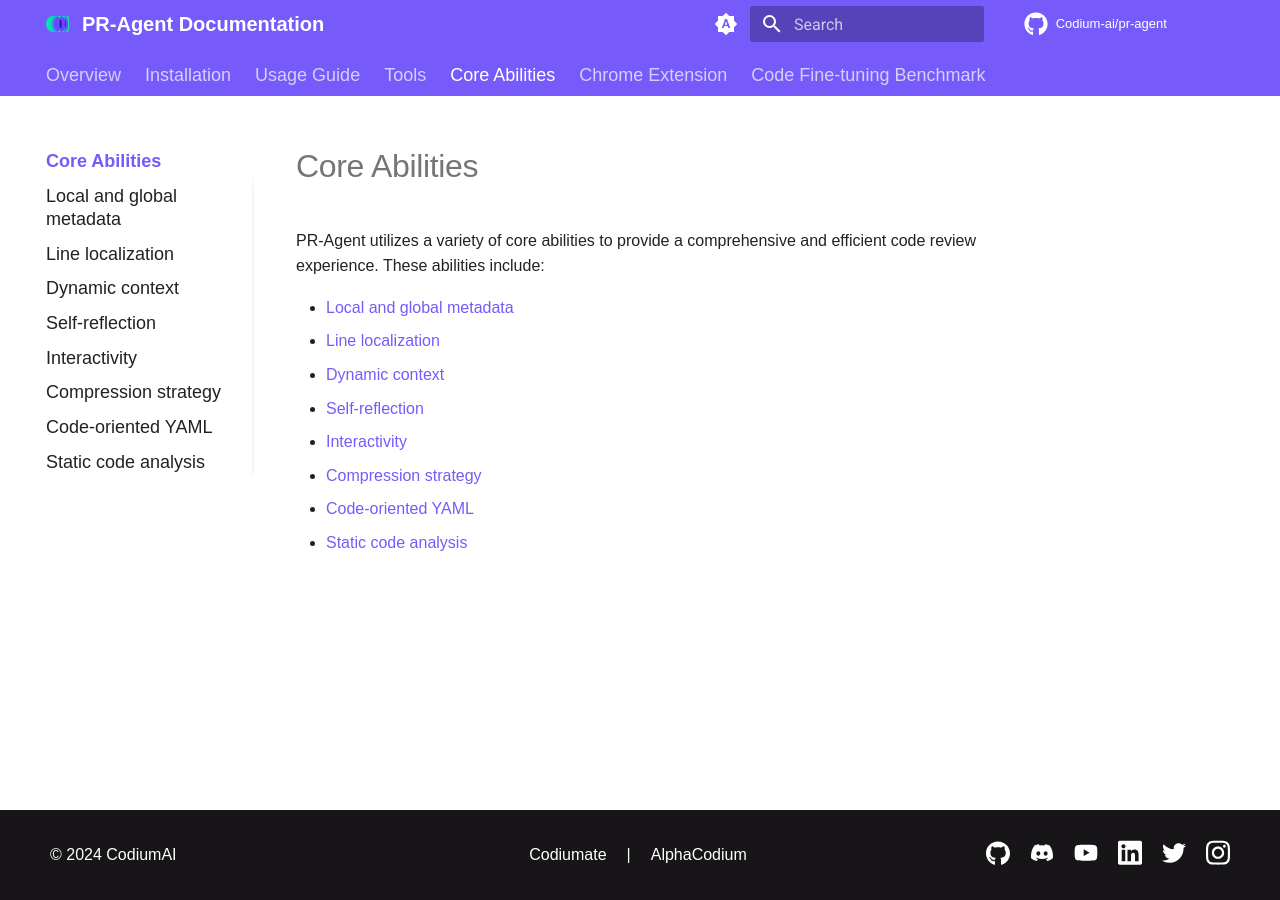
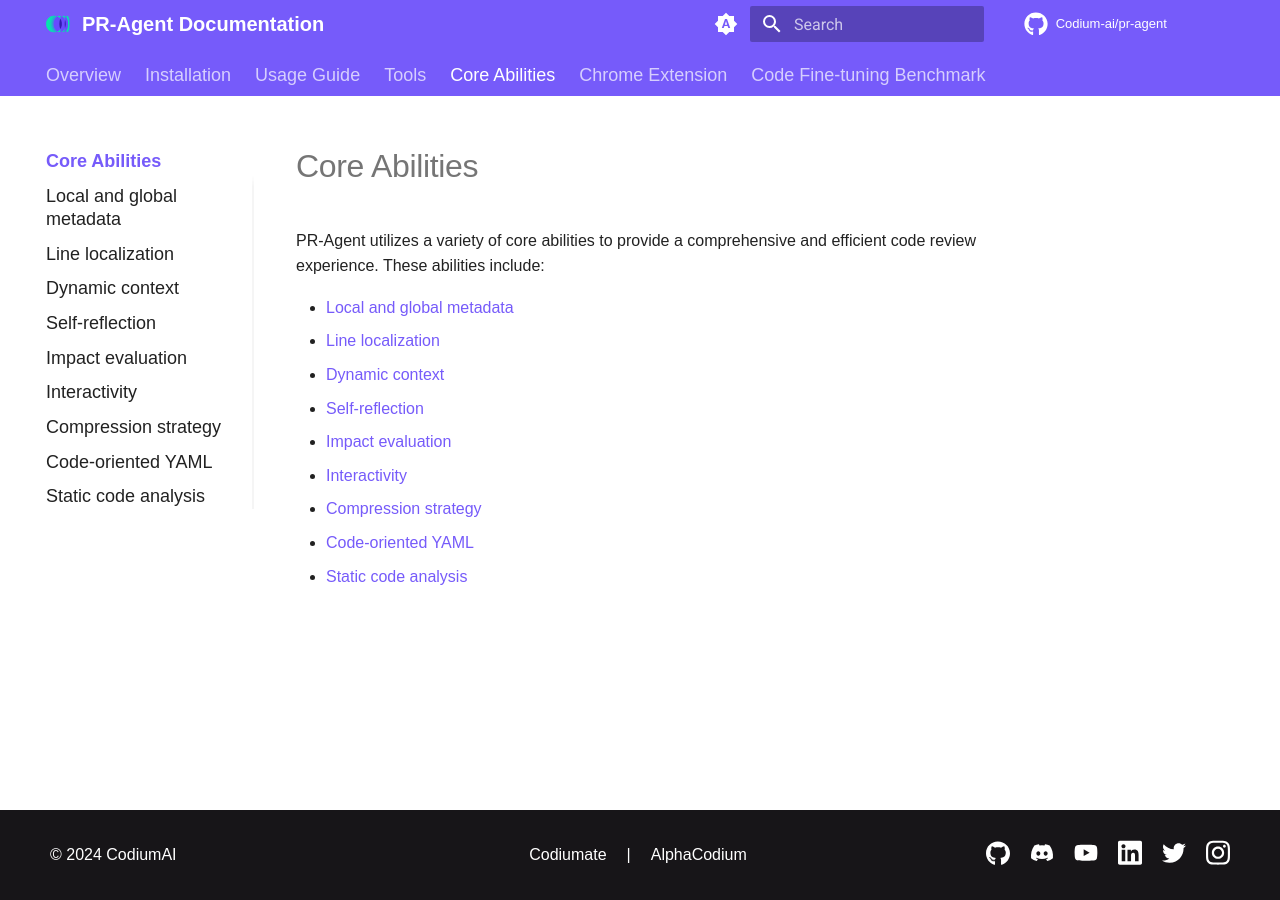
Before and after one commit to Codium-ai/pr-agent, an MkDocs documentation site: the page built from docs/docs/core-abilities/index.md, in a window 1280 px wide. Built offline with MkDocs 1.6.1 and Material for MkDocs 9.7.7, drawn with Linux system fonts in a browser that asks for light colours; comment, search, counter and statistics services are not loaded.

Commit message:
impact_evaluation

```diff
--- a/docs/docs/core-abilities/index.md
+++ b/docs/docs/core-abilities/index.md
@@ -5,6 +5,7 @@
 - [Line localization](/line_localization)
 - [Dynamic context](/dynamic_context)
 - [Self-reflection](/self_reflection)
+- [Impact evaluation](/impact_evaluation)
 - [Interactivity](/interactivity)
 - [Compression strategy](/compression_strategy)
 - [Code-oriented YAML](/code_oriented_yaml)
--- a/docs/mkdocs.yml
+++ b/docs/mkdocs.yml
@@ -47,6 +47,7 @@
       - Line localization: 'core-abilities/line_localization.md'
       - Dynamic context: 'core-abilities/dynamic_context.md'
       - Self-reflection: 'core-abilities/self_reflection.md'
+      - Impact evaluation: 'core-abilities/impact_evaluation.md'
       - Interactivity: 'core-abilities/interactivity.md'
       - Compression strategy: 'core-abilities/compression_strategy.md'
       - Code-oriented YAML: 'core-abilities/code_oriented_yaml.md'
```
